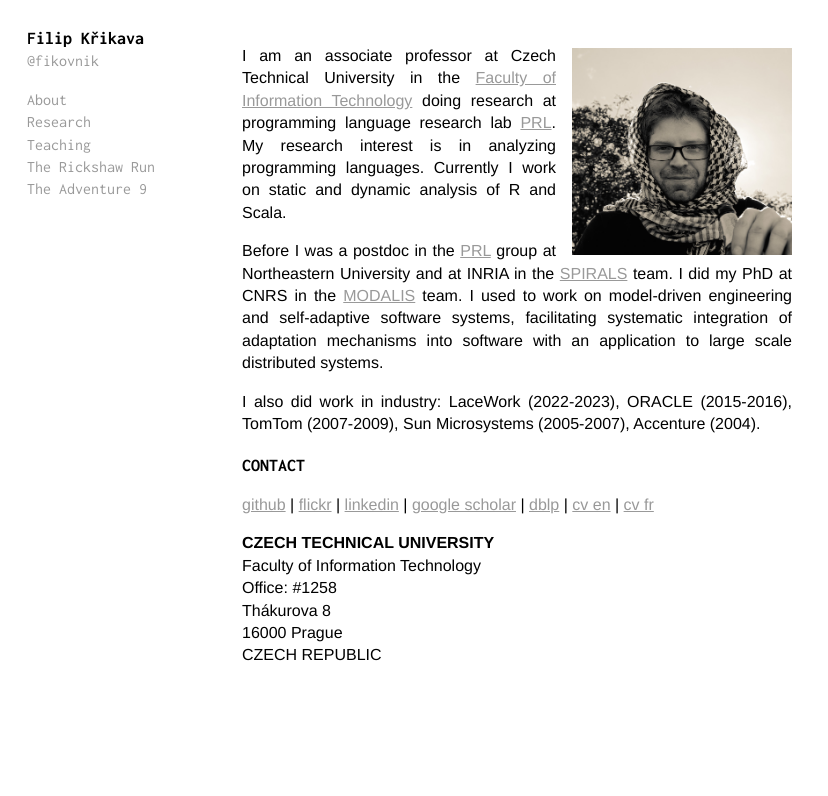
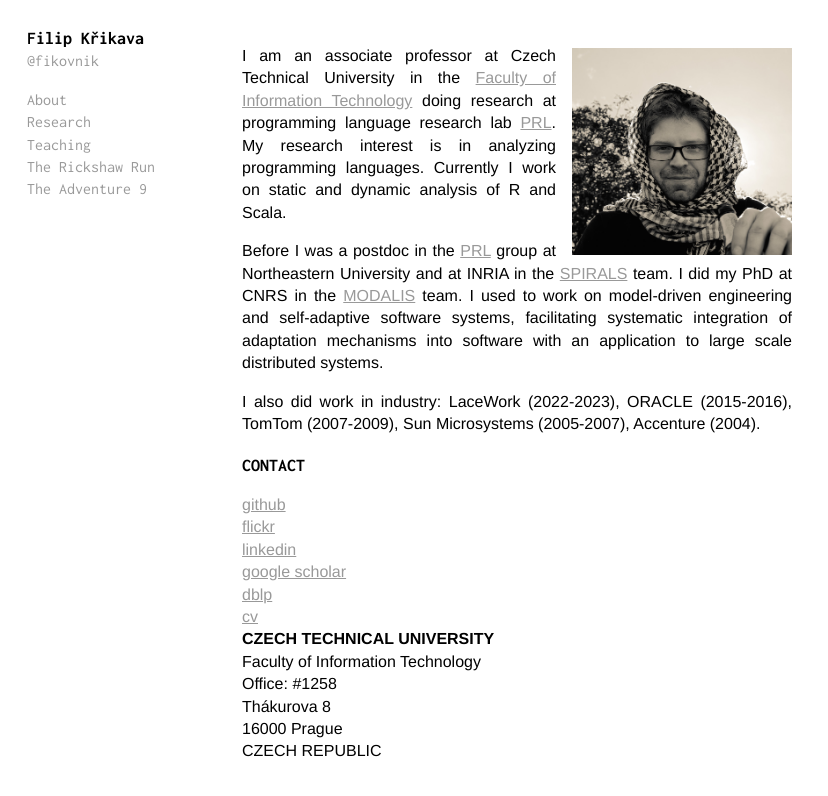
Before and after one commit to fikovnik/fikovnik.github.com, a Jekyll site: the page built from index.md, in a window 1280 px wide. Shown: the top 796 px of the page, without its empty margins (0-828 px from the left). Built offline with Jekyll 4.4.1, drawn with Linux system fonts in a browser that asks for light colours.

Commit message:
Remove outdate FR version of CV

```diff
--- a/index.md
+++ b/index.md
@@ -20,8 +20,7 @@ I also did work in industry: LaceWork (2022-2023), ORACLE (2015-2016), TomTom (2
 [linkedin](http://fr.linkedin.com/in/filipkrikava) |
 [google scholar](https://scholar.google.com/citations?user=r_GmitIAAAAJ&hl=en) |
 [dblp](https://dblp.org/pid/05/10588.html) |
-[cv en](https://docs.google.com/document/d/1bRE4fG5A4RprT3axlnukDKkoPIpth48cAqmhOFjstH0/export?format=pdf) |
-[cv fr](https://docs.google.com/document/d/1D2y-FenU5tXhkIS5tAK0fu7uz4Hn91FnLMEsTVHxB80/export?format=pdf)
+[cv](https://docs.google.com/document/d/1bRE4fG5A4RprT3axlnukDKkoPIpth48cAqmhOFjstH0/export?format=pdf) |
 
 __CZECH TECHNICAL UNIVERSITY__
 Faculty of Information Technology
```
